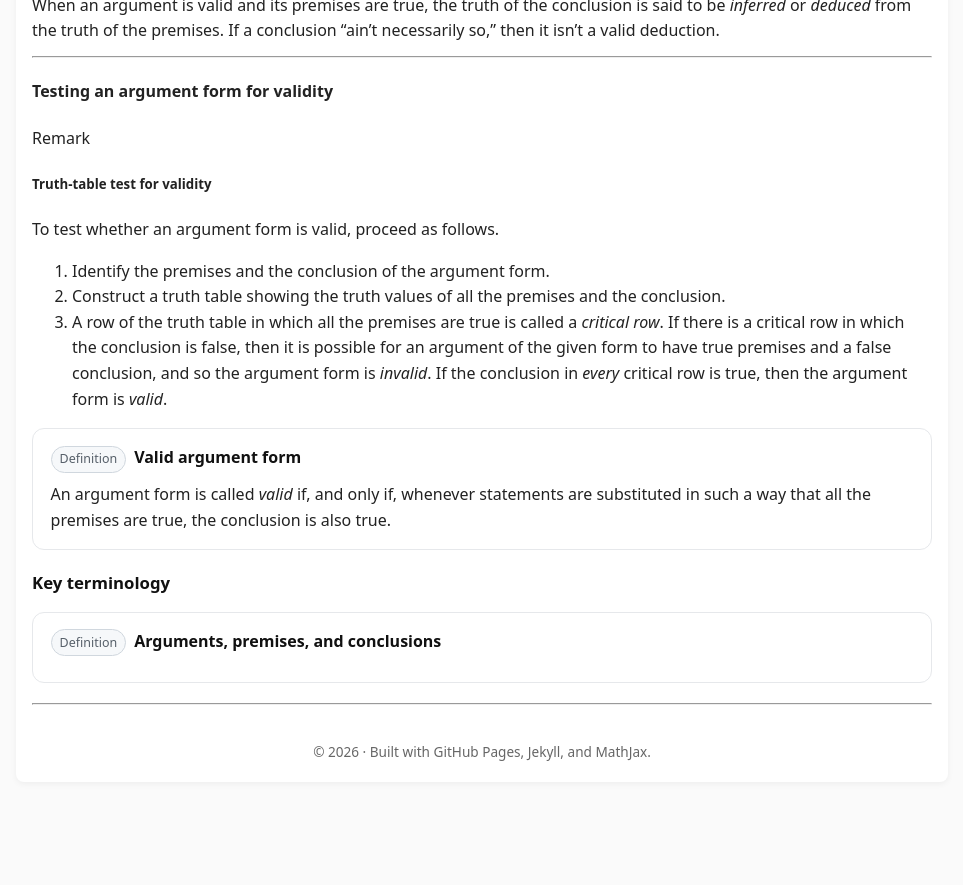
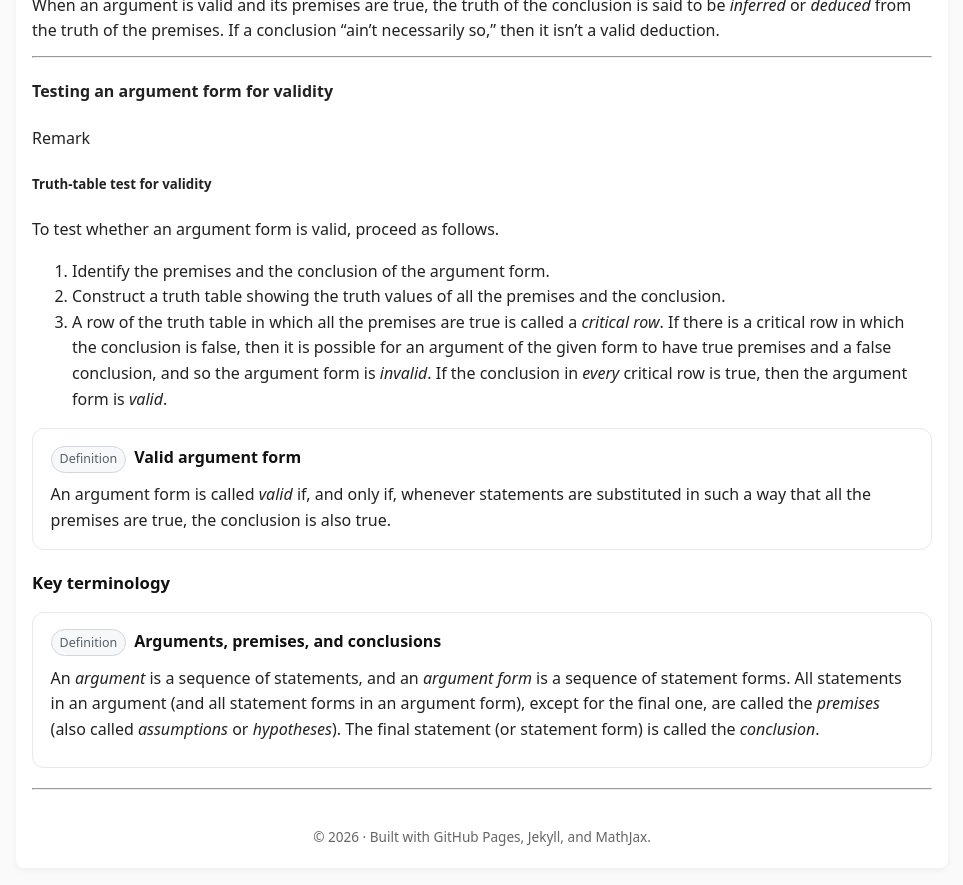
Before and after one commit to SaleemKamaludin/SaleemKamaludin.github.io, a Jekyll site: the page built from courses/comp1604/lecture-notes/lecture-01/index.md, in a window 1280 px wide and 900 px high, scrolled down 1317 px. Shown: the top 885 px of the window, without its empty margins (158-1121 px from the left). Built offline with Jekyll 4.4.1, drawn with Linux system fonts in a browser that asks for light colours; before the commit the page ends 2131 px from its top, so only the background shows below that.

Commit message:
Update index.md

```diff
--- a/courses/comp1604/lecture-notes/lecture-01/index.md
+++ b/courses/comp1604/lecture-notes/lecture-01/index.md
@@ -474,3 +474,17 @@ permalink: /courses/comp1604/lecture-notes/lecture-01/
       <span class="tag">Definition</span>
       <h5 class="box-title">Arguments, premises, and conclusions</h5>
     </div>
+
+
+
+
+
+
+
+
+ <p>
+      An <em>argument</em> is a sequence of statements, and an <em>argument form</em> is a sequence of statement forms.
+      All statements in an argument (and all statement forms in an argument form), except for the final one, are called
+      the <em>premises</em> (also called <em>assumptions</em> or <em>hypotheses</em>).
+      The final statement (or statement form) is called the <em>conclusion</em>.
+    </p>
```
